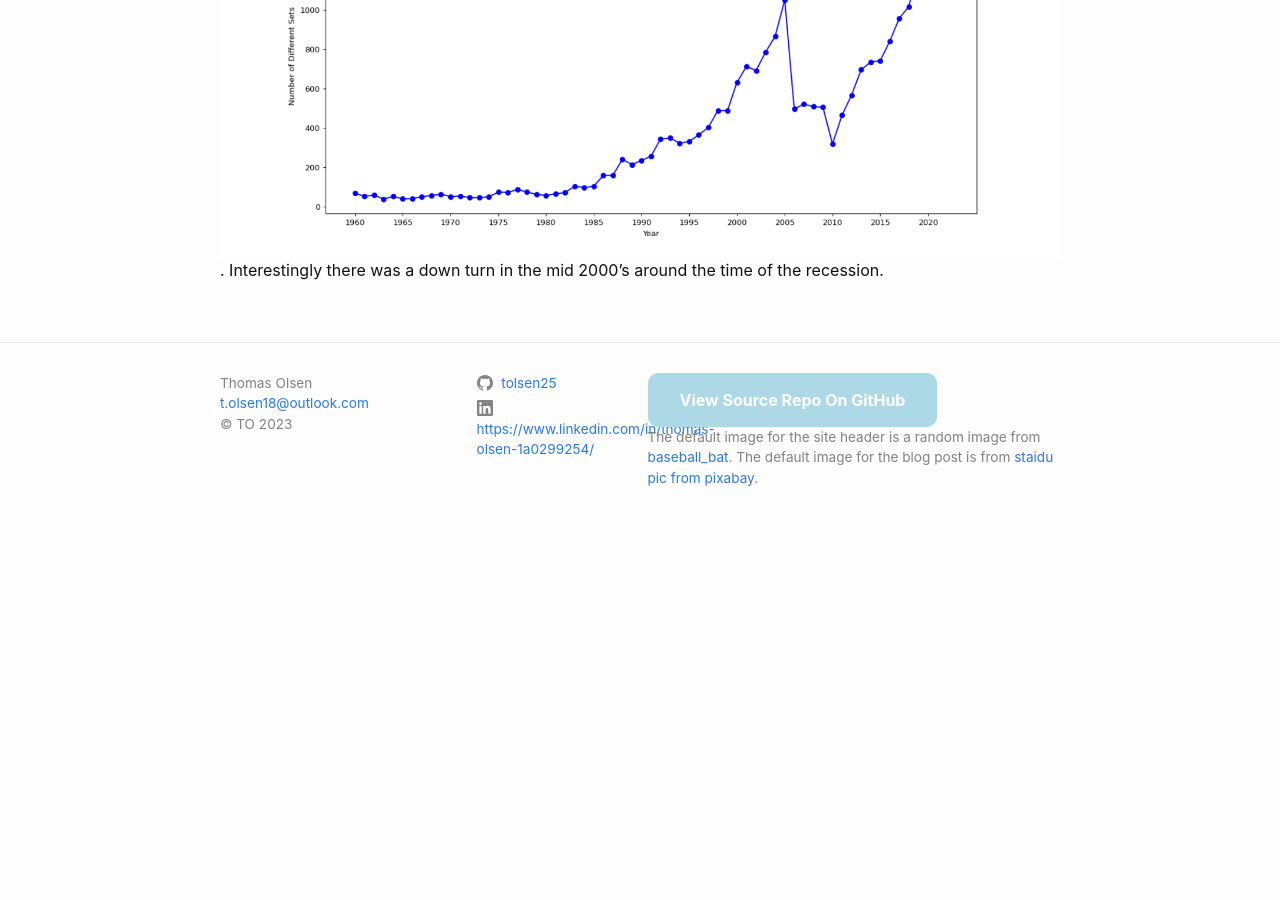
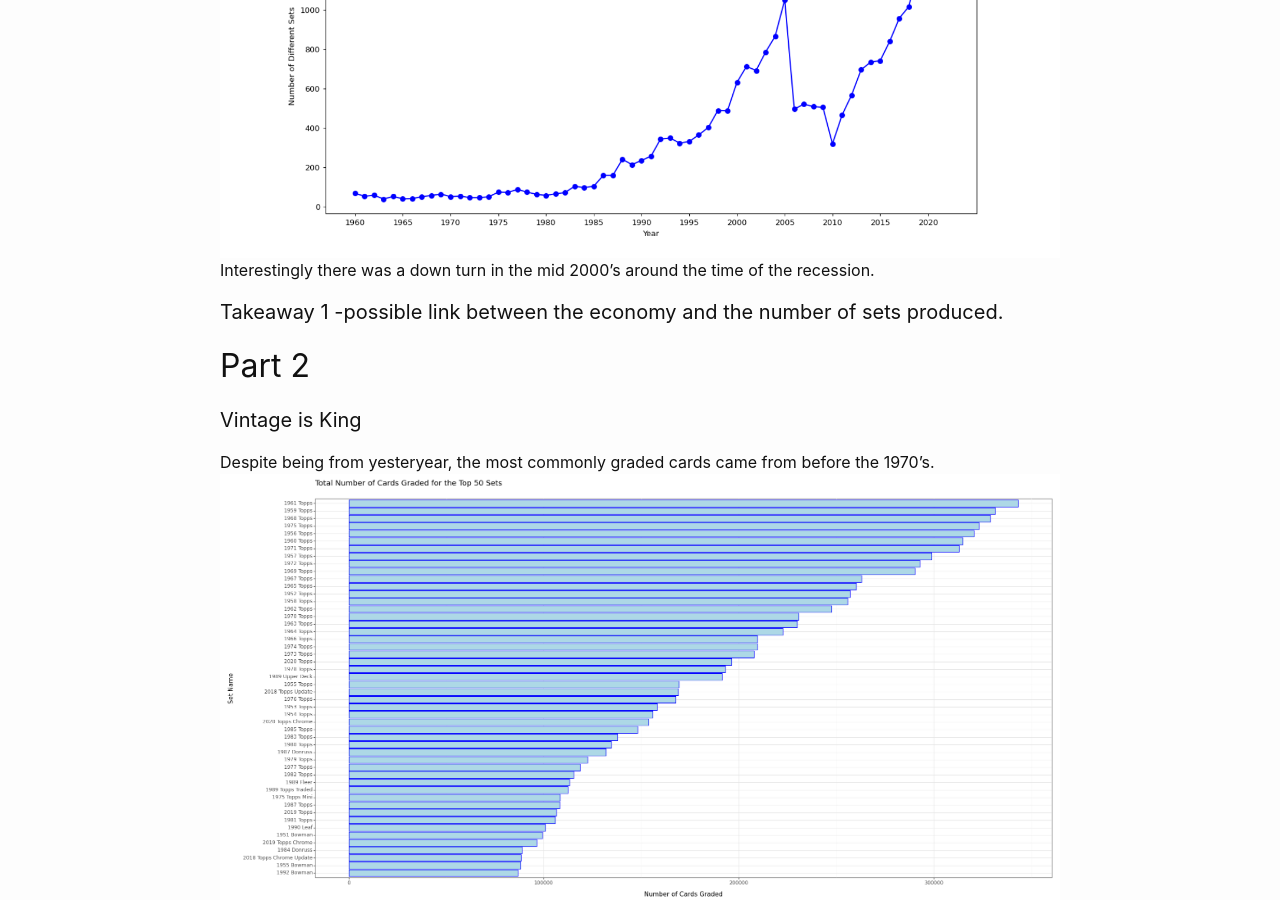
Before and after one commit to tolsen25/tolsen25.github.io, a Jekyll site: the page built from _posts/2023-12-13-PSA-EDA.md, in a window 1280 px wide and 900 px high, scrolled down 886 px. Built offline with Jekyll 4.4.1, drawn with Linux system fonts in a browser that asks for light colours; comment, search, counter and statistics services are not loaded; before the commit the page ends 1434 px from its top, so only the background shows below that.

Commit message:
Update 2023-12-13-PSA-EDA.md

```diff
--- a/_posts/2023-12-13-PSA-EDA.md
+++ b/_posts/2023-12-13-PSA-EDA.md
@@ -11,5 +11,11 @@ There are over a hundred years of baseball cards with hundreds if not thousands
 ## Part 1
 #### The explosion of sets
 For the majority of the history of baseball cards there have only been a handful of popular sets (with lots of other smaller sets).  However since the end of World War II the number of sets has grown substantially, but in recent years has gone up and down.
-![img](/assets/images/numberOfSets.png).
+![img](/assets/images/numberOfSets.png)
 Interestingly there was a down turn in the mid 2000's around the time of the recession.
+#### Takeaway 1 -possible link between the economy and the number of sets produced.
+
+## Part 2
+#### Vintage is King
+Despite being from yesteryear, the most commonly graded cards came from before the 1970's.
+![img](/assets/images/topSetPopCol.png)
```
